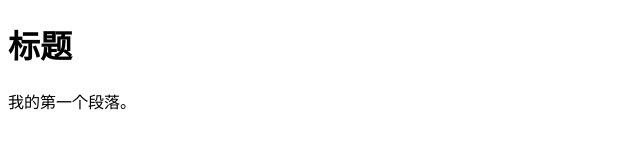
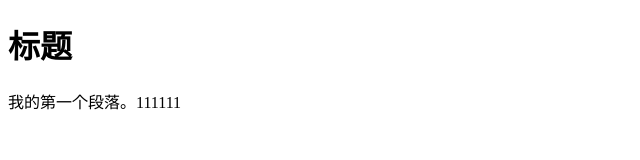
Before and after one commit to alll-llllll/test_2, a plain HTML site: page index.html in a window 1280 px wide. Shown: the full height of the page, 0-640 px from the left. Drawn offline with Linux system fonts and the light colour scheme.

Commit message:
Update index.html

```diff
--- a/index.html
+++ b/index.html
@@ -9,7 +9,7 @@
 
 <h1>标题</h1>
 
-<p>我的第一个段落。</p>
+<p>我的第一个段落。111111</p>
 
 </body>
 </html>
```
